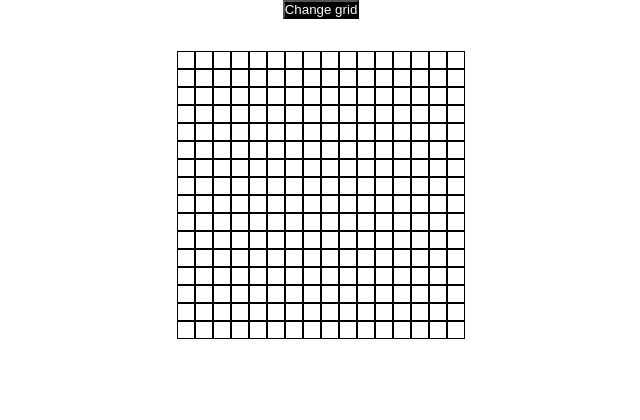
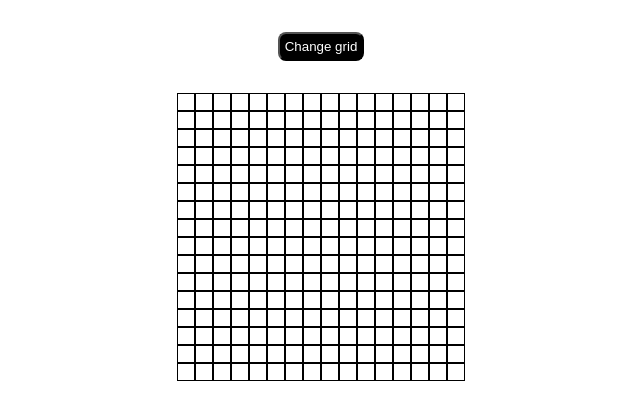
Before and after one commit to jroycodes/etch-a-sketch, a plain HTML site: page index.html in a window 1280 px wide. Shown: the whole page, without its empty margins (319-959 px from the left). Drawn offline with Linux system fonts and the light colour scheme.

Commit message:
grid design

```diff
--- a/styles.css
+++ b/styles.css
@@ -9,6 +9,12 @@ body{
   flex-direction: column;
   justify-content: center;
   align-items: center;
+}
+
+#square_num{
+  padding: 0.3rem;
+  margin-top: 2rem;
+  border-radius: 0.5rem;
 }
 
 #container{
```
